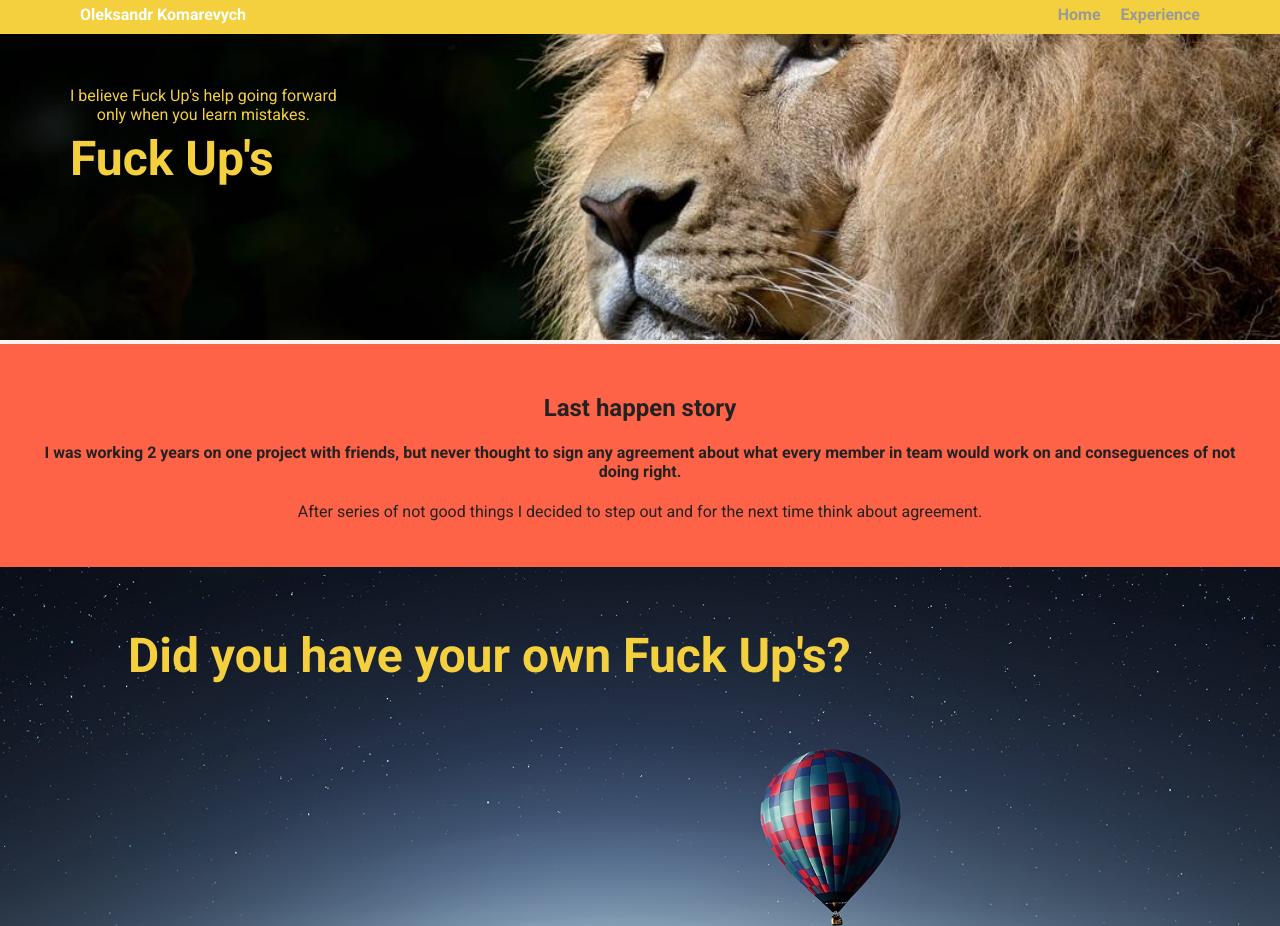
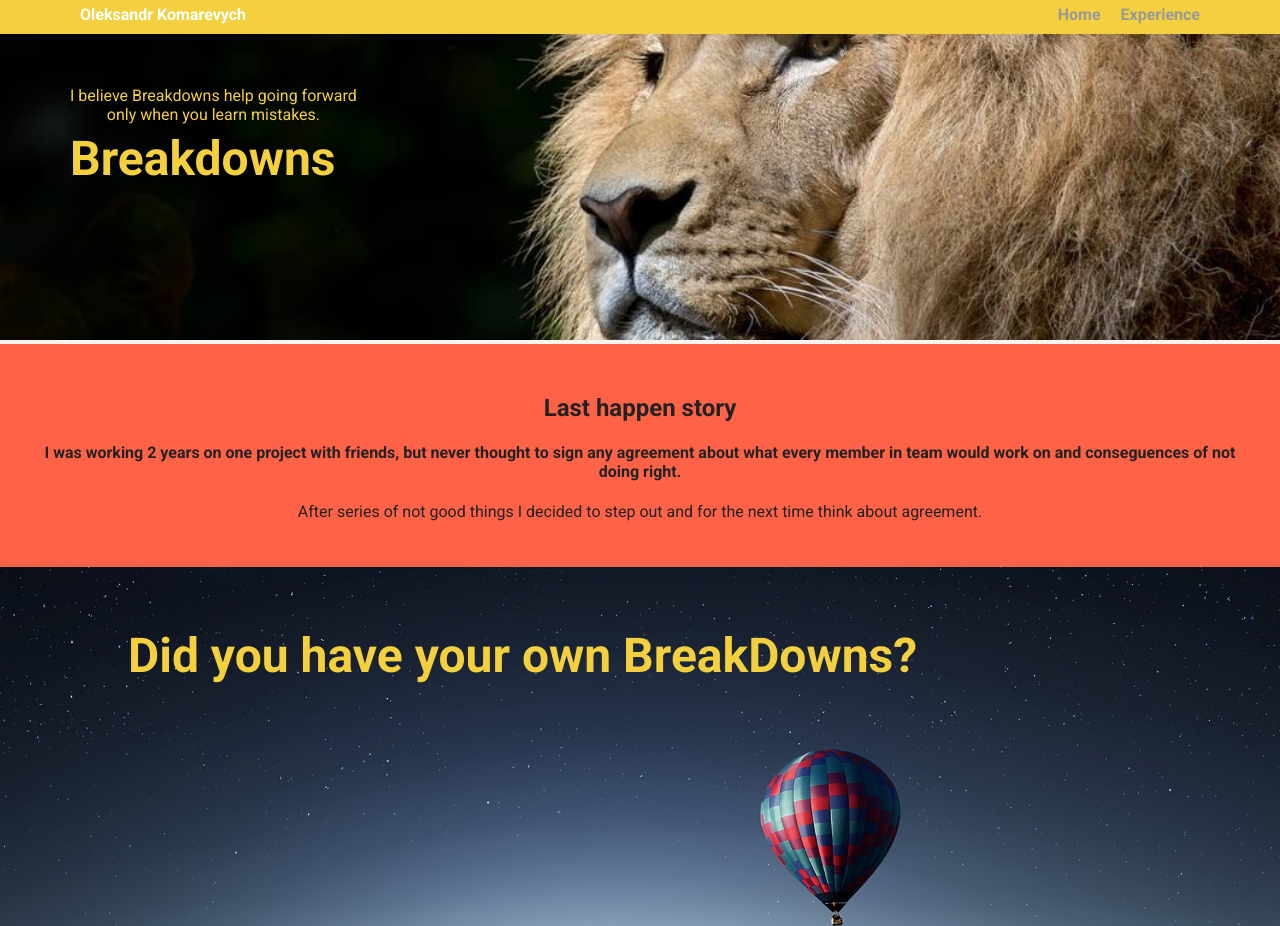
Before and after one commit to oleksandrkomarevych/th-project_1, a plain HTML site: page experience.html in a window 1280 px wide. Shown: the top 926 px of the page. Drawn offline with Linux system fonts and the light colour scheme; a web font is replaced by a local one.

Commit message:
change fuckup to breakdowns

```diff
--- a/experience.html
+++ b/experience.html
@@ -16,8 +16,8 @@
           </ul>
       </div>
       <div class="fuckups">
-          <h2>Fuck Up's</h2>
-          <p>I believe Fuck Up's help going forward <br>only when you learn mistakes.</p>
+          <h2>Breakdowns</h2>
+          <p>I believe Breakdowns help going forward <br>only when you learn mistakes.</p>
       </div>
       <div class="examples">
         <h2>Last happen story</h2>
@@ -25,7 +25,7 @@
         <p>After series of not good things I decided to step out and for the next time think about agreement.</p>
       </div>
       <div class="feedback">
-          <h2>Did you have your own Fuck Up's?</h2>
+          <h2>Did you have your own BreakDowns?</h2>
       </div>
       <div id="contactme">
         <a href="http://twitter.com/intent/tweet?screen_name=alexbing2">Tweet me about this</a>
```
